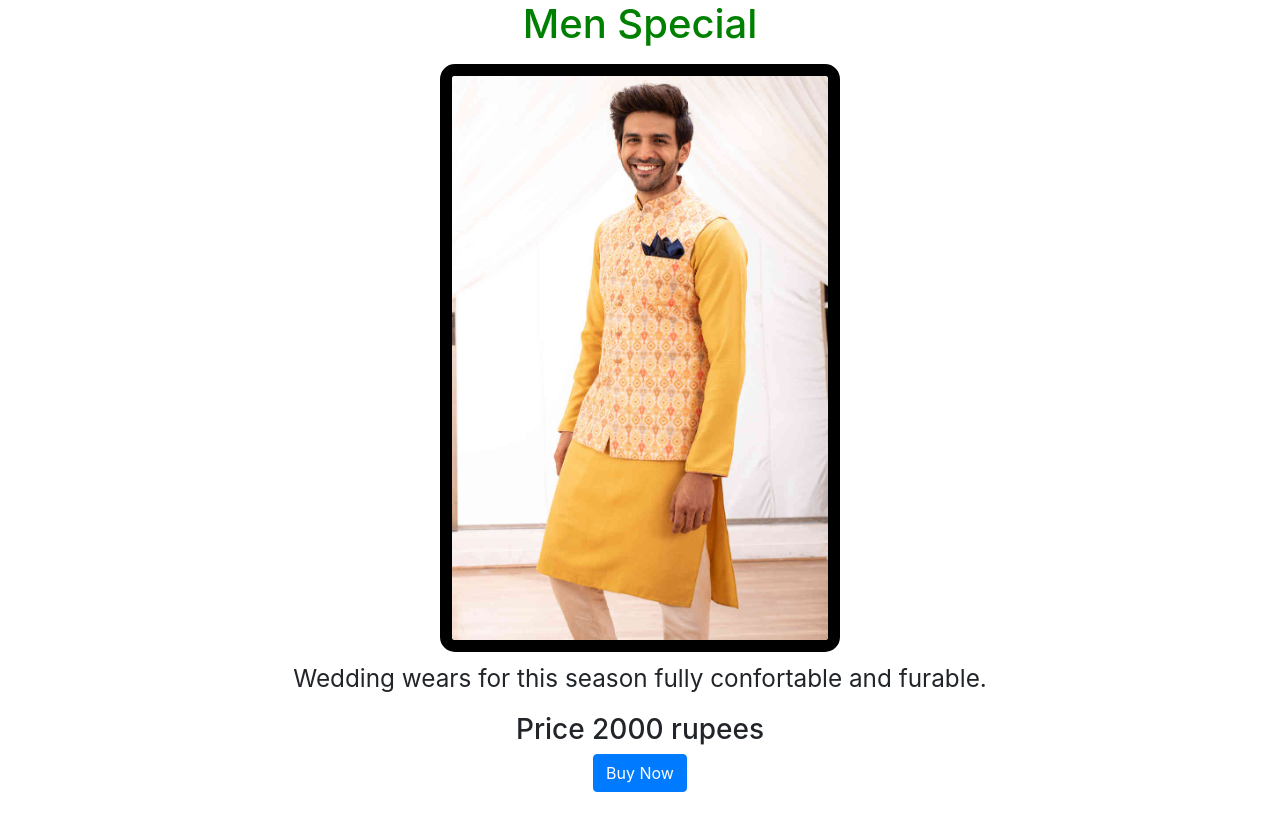
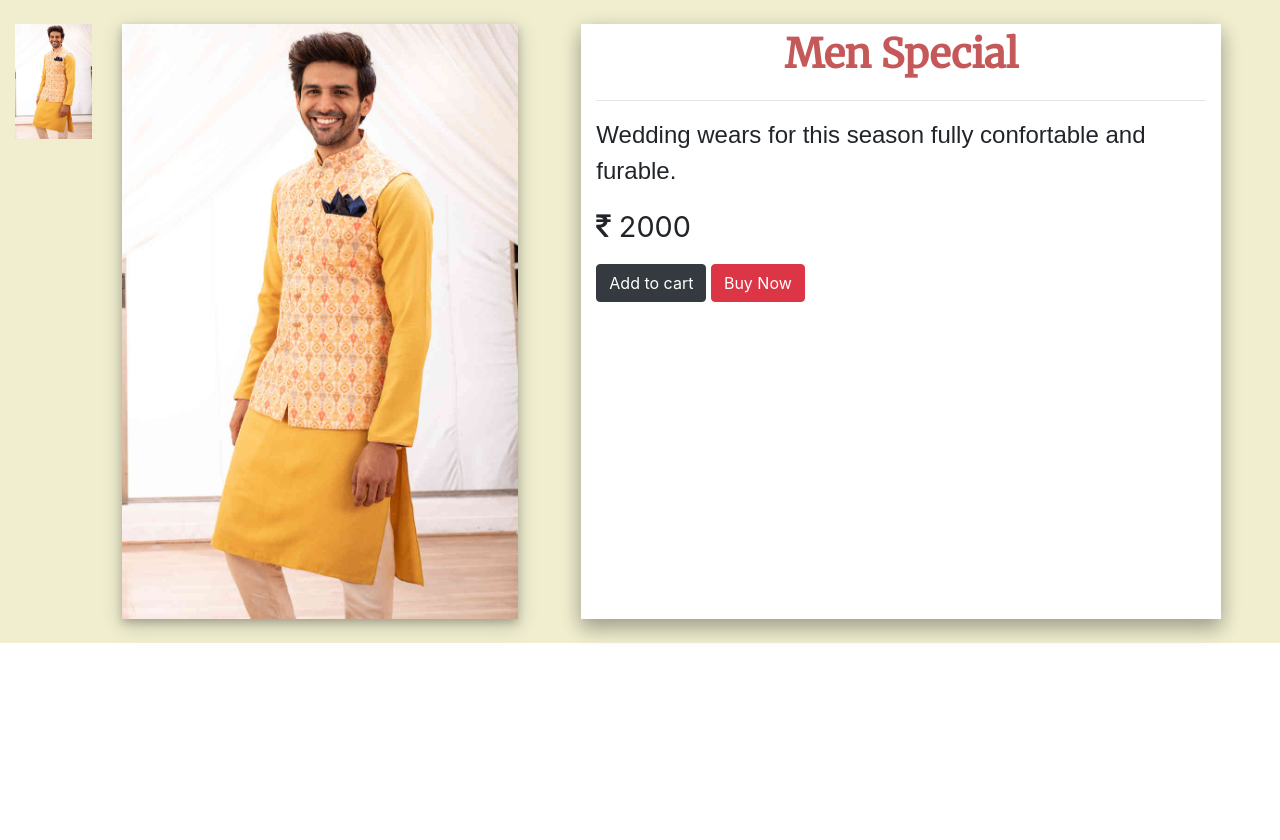
Before and after one commit to abhishek-maurya-git/fashion-project, a Django app: page /1/details in a window 1280 px wide. Shown: the part 77-917 px from the top of the page. After the commit the page ends 720 px from the top, so only its background shows below. Run offline with Django 3.2, Linux system fonts and the light colour scheme; data comes from the database, SQL or seed files in the repository; both versions use the stored data as it was after the commit; some libraries are stand-ins or nearby versions.

Commit message:
Men page and its details page make more attractive

```diff
--- a/fashion/templates/base.html
+++ b/fashion/templates/base.html
@@ -8,14 +8,16 @@
 
     <!-- Bootstrap CSS -->
     <link rel="stylesheet" href="https://stackpath.bootstrapcdn.com/bootstrap/4.3.1/css/bootstrap.min.css" integrity="sha384-ggOyR0iXCbMQv3Xipma34MD+dH/1fQ784/j6cY/iJTQUOhcWr7x9JvoRxT2MZw1T" crossorigin="anonymous">
+    <link href="https://fonts.googleapis.com/css?family=Merriweather&display=swap" rel="stylesheet">
+    <link rel="stylesheet" href="https://cdnjs.cloudflare.com/ajax/libs/font-awesome/4.7.0/css/font-awesome.min.css">
 
-    <title>Hello, world!</title>
+    <title>{% block title %} {% endblock %}</title>
   </head>
   <body>
 
     <header>
         <nav class="navbar navbar-dark navbar-expand-lg" style="background-color: rgb(165, 40, 40);">
-                <a class="navbar-brand" href="#"><img src="{% static 'manyavar_logo.png' %}" alt="Manyavar"></a>
+                <a class="navbar-brand" href="#"><img src="{% static 'manyavar_logo.png' %}" class="img-fluid" alt="Manyavar"></a>
                 <button class="navbar-toggler" type="button" data-toggle="collapse" data-target="#navbarSupportedContent" aria-controls="navbarSupportedContent" aria-expanded="false" aria-label="Toggle navigation">
                   <span class="navbar-toggler-icon"></span>
                 </button>
@@ -33,7 +35,7 @@
                           </li>
                   </ul>
                   <form class="form-inline my-2 my-lg-0">
-                    <input class="form-control mr-sm-2" type="search" placeholder="Search for cloths" aria-label="Search">
+                    <input class="form-control mr-sm-2" type="search" placeholder="Search for cloths " aria-label="Search">
                   </form>
                 </div>
           </nav>
--- a/products/admin.py
+++ b/products/admin.py
@@ -1,4 +1,6 @@
 from django.contrib import admin
-from .models import Products
+from .models import Products, Women_products, Kids_products
 
 admin.site.register(Products)
+admin.site.register(Women_products)
+admin.site.register(Kids_products)
--- a/products/models.py
+++ b/products/models.py
@@ -1,11 +1,31 @@
 from django.db import models
 
 class Products(models.Model):
-    name = models.TextField(max_length=100)
-    desc = models.TextField(max_length=200)
+    name = models.CharField(max_length=100)
+    desc = models.TextField()
     image = models.ImageField(upload_to='images/')
     rate = models.IntegerField(default=0)
 
 
     def __str__(self):
         return self.name
+
+class Women_products(models.Model):
+    name = models.CharField(max_length=100)
+    desc = models.TextField()
+    image = models.ImageField(upload_to='images/')
+    rate = models.IntegerField(default=0)
+
+
+    def __str__(self):
+        return self.name
+
+class Kids_products(models.Model):
+    name = models.CharField(max_length=100)
+    desc = models.TextField()
+    image = models.ImageField(upload_to='images/')
+    rate = models.IntegerField(default=0)
+
+
+    def __str__(self):
+        return self.name
--- a/products/templates/products/details.html
+++ b/products/templates/products/details.html
@@ -2,16 +2,22 @@
 
 {% block content %}
 
-<section class="container">
-    <div class="row">
-        <div class="col-sm-12 text-center">
-            <h1 style="color:green">{{product.name}}</h1>
-            <img src="{{product.image.url}}" class="img-fluid mt-2" width="400" alt="{{product.name}}" style="border: 12px solid black; border-radius:15px;">
-            <p class="mt-2" style="font-size: 152%">{{product.desc}}</p>
-            <h3>Price {{product.rate}} rupees</h3>
-            <a href="{% url 'details' product.id %}" class="btn btn-primary mb-5">Buy Now</a>
+<section class="container-fluid">
+    <div class="row" style="background-color:rgb(240, 238, 207);">
+        <div class="col-sm-1 mt-4">
+            <img src="{{product.image.url}}" class="img-fluid mx-auto" alt="{{product.name}}">
         </div>
-
+        <div class="col-sm-4 mt-4 mb-4 ml-0">
+            <img src="{{product.image.url}}" class="img-fluid mx-auto" width="500" alt="{{product.name}}" style=" box-shadow: 0 4px 8px 0 rgba(0, 0, 0, 0.2), 0 6px 20px 0 rgba(0, 0, 0, 0.19);">
+        </div>
+        <div class="col-sm-6 mt-4 mb-4 ml-5" style="background-color:white;box-shadow: 0 10px 18px 0 rgba(0, 0, 0, 0.2), 0 6px 20px 0 rgba(0, 0, 0, 0.19);">
+            <p class="text-center" style=" color:rgb(197, 88, 88);font-size: 250%; font-family:'Merriweather', serif"><b>{{product.name}}</b></p>
+            <hr>
+            <p class="" style="font-size: 150%; font-family:Arial, Helvetica, sans-serif">{{product.desc}}</p>
+            <p style="font-size: 180%"><i class="fa fa-inr" aria-hidden="true"></i> {{product.rate}}</p>
+            <button type="button" class="btn btn-dark">Add to cart</button>
+            <button type="button" class="btn btn-danger">Buy Now</button>
+        </div>
     </div>
 </section>
 
--- a/products/urls.py
+++ b/products/urls.py
@@ -5,4 +5,6 @@ from . import views
 urlpatterns = [
     path('', views.index, name='index'),
     path('<int:product_id>/details', views.details, name='details'),
+#     path('women/', views.women, name='women'),
+#     path('kids/', views.kids, name='kids'),
 ]
```
Also changed, not shown: products/templates/products/index.html (+28 -14 lines), db.sqlite3, fashion/static/header-image.jpg (added), media/images/kurta2_JRFdHnX.jpg (added), media/images/kurta3.jpg (added), media/images/kurta4_m4h0DgY.jpg (added), media/images/kurta_oAlqa28.jpg (added), static/header-image.jpg (added).
